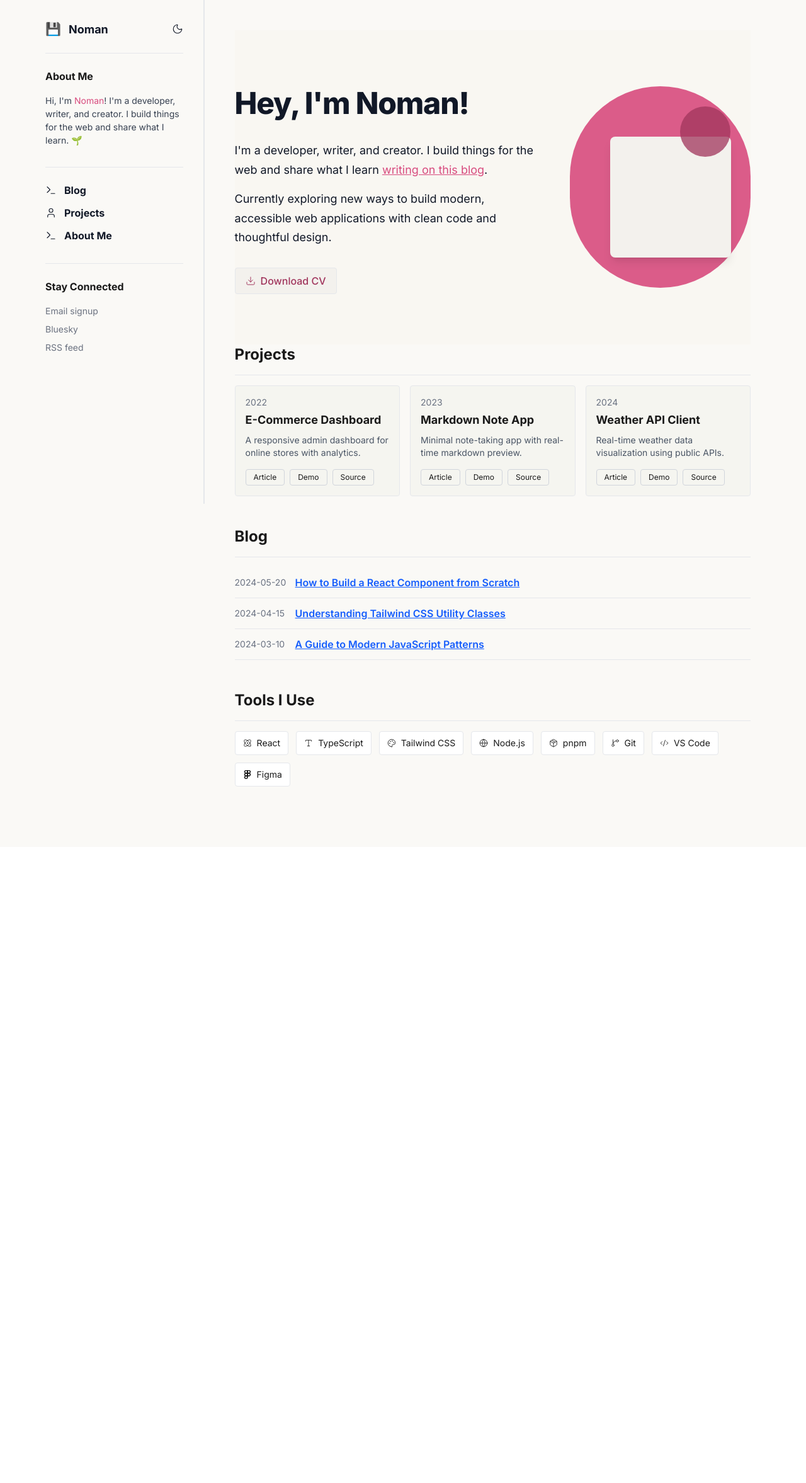
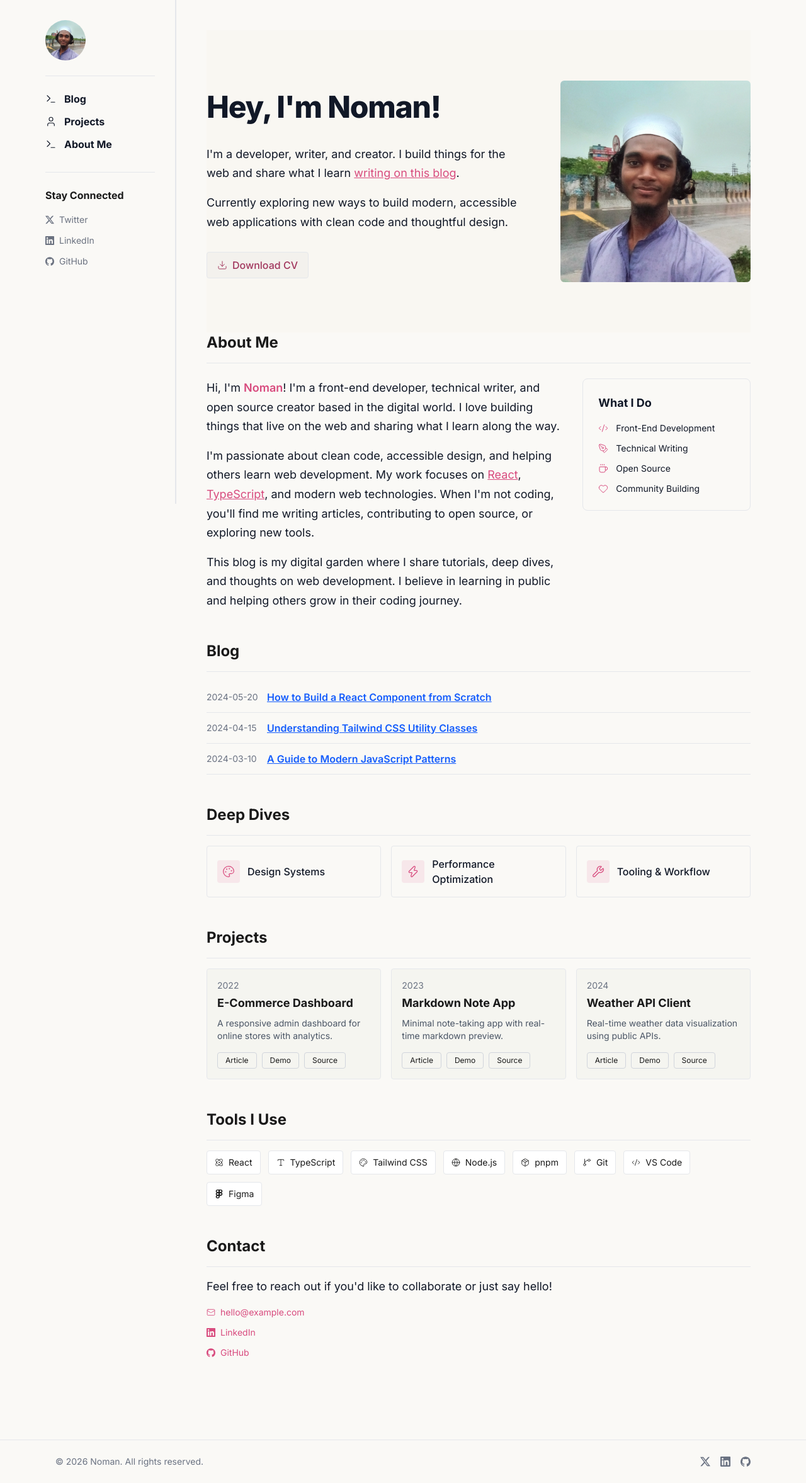
Before and after one commit to HackWithNoman/hackwithnoman-site, a Next.js app: page / in a window 1280 px wide. Shown: the whole page at 63% size. Before the commit the page ends 1345 px from the top, so only its background shows below. Built offline with nearby package versions, Linux system fonts and the light colour scheme.

Commit message:
feat: updated nav and hero

```diff
--- /dev/null
+++ b/src/components/AboutSection.tsx
@@ -0,0 +1,76 @@
+import React from "react";
+import { Code2, PenTool, Coffee, Heart } from "lucide-react";
+
+const skills = [
+  { icon: Code2, label: "Front-End Development" },
+  { icon: PenTool, label: "Technical Writing" },
+  { icon: Coffee, label: "Open Source" },
+  { icon: Heart, label: "Community Building" },
+];
+
+const AboutSection = () => {
+  return (
+    <section className="mb-12" id="about">
+      <h2 className="text-2xl font-bold mb-4">About Me</h2>
+      <hr className="border-[#E5E7EB] mb-6" />
+
+      <div className="grid grid-cols-1 md:grid-cols-3 gap-8">
+        {/* Main Content - 2/3 width */}
+        <div className="md:col-span-2 space-y-4">
+          <p className="text-[1.125rem] leading-[1.7] text-[#111827]">
+            Hi, I'm{" "}
+            <span className="text-[#D84B7E] font-semibold">Noman</span>! I'm a
+            front-end developer, technical writer, and open source creator based in
+            the digital world. I love building things that live on the web and
+            sharing what I learn along the way.
+          </p>
+
+          <p className="text-[1.125rem] leading-[1.7] text-[#111827]">
+            I'm passionate about clean code, accessible design, and helping others
+            learn web development. My work focuses on{" "}
+            <a href="#" className="text-[#D84B7E] underline">
+              React
+            </a>
+            ,{" "}
+            <a href="#" className="text-[#D84B7E] underline">
+              TypeScript
+            </a>
+            , and modern web technologies. When I'm not coding, you'll find me
+            writing articles, contributing to open source, or exploring new tools.
+          </p>
+
+          <p className="text-[1.125rem] leading-[1.7] text-[#111827]">
+            This blog is my digital garden where I share tutorials, deep dives, and
+            thoughts on web development. I believe in learning in public and
+            helping others grow in their coding journey.
+          </p>
+        </div>
+
+        {/* Sidebar Content - 1/3 width */}
+        <div className="space-y-6">
+          {/* Skills/Interests */}
+          <div className="bg-[#FAF9F6] border border-[#E5E7EB] rounded-lg p-6">
+            <h3 className="text-lg font-bold mb-4 text-[#111827]">What I Do</h3>
+            <ul className="space-y-3">
+              {skills.map((skill) => {
+                const Icon = skill.icon;
+                return (
+                  <li key={skill.label} className="flex items-center gap-3">
+                    <Icon
+                      size={16}
+                      strokeWidth={1.5}
+                      className="text-[#D84B7E]"
+                    />
+                    <span className="text-sm text-[#111827]">{skill.label}</span>
+                  </li>
+                );
+              })}
+            </ul>
+          </div>
+        </div>
+      </div>
+    </section>
+  );
+};
+
+export default AboutSection;
--- /dev/null
+++ b/src/components/ContactSection.tsx
@@ -0,0 +1,40 @@
+import React from "react";
+import { Mail } from "lucide-react";
+import { SiLinkedin, SiGithub } from "react-icons/si";
+
+const ContactSection = () => {
+  return (
+    <section className="mb-12" id="contact">
+      <h2 className="text-2xl font-bold mb-4">Contact</h2>
+      <hr className="border-[#E5E7EB] mb-4" />
+      <p className="text-[1.125rem] leading-[1.7] text-[#111827] mb-4">
+        Feel free to reach out if you'd like to collaborate or just say hello!
+      </p>
+      <div className="flex flex-col gap-3">
+        <a
+          href="mailto:hello@example.com"
+          className="text-[#D84B7E] flex items-center gap-2 text-sm hover:opacity-80 transition-opacity"
+        >
+          <Mail size={14} strokeWidth={1.5} />
+          hello@example.com
+        </a>
+        <a
+          href="#"
+          className="text-[#D84B7E] flex items-center gap-2 text-sm hover:opacity-80 transition-opacity"
+        >
+          <SiLinkedin size={14} />
+          LinkedIn
+        </a>
+        <a
+          href="#"
+          className="text-[#D84B7E] flex items-center gap-2 text-sm hover:opacity-80 transition-opacity"
+        >
+          <SiGithub size={14} />
+          GitHub
+        </a>
+      </div>
+    </section>
+  );
+};
+
+export default ContactSection;
--- /dev/null
+++ b/src/components/DeepDivesSection.tsx
@@ -0,0 +1,35 @@
+import React from "react";
+import { Palette, Zap, Wrench } from "lucide-react";
+
+const deepDives = [
+  { icon: Palette, title: "Design Systems" },
+  { icon: Zap, title: "Performance Optimization" },
+  { icon: Wrench, title: "Tooling & Workflow" },
+];
+
+const DeepDivesSection = () => {
+  return (
+    <section className="mb-12" id="deep-dives">
+      <h2 className="text-2xl font-bold mb-4">Deep Dives</h2>
+      <hr className="border-[#E5E7EB] mb-4" />
+      <div className="grid grid-cols-1 md:grid-cols-3 gap-4">
+        {deepDives.map((item) => {
+          const Icon = item.icon;
+          return (
+            <div
+              key={item.title}
+              className="border border-[#E5E7EB] rounded p-4 flex items-center gap-3 hover:border-gray-300 transition-colors"
+            >
+              <span className="bg-[#D84B7E]/10 p-2 rounded">
+                <Icon size={20} strokeWidth={1.5} className="text-[#D84B7E]" />
+              </span>
+              <span className="font-medium text-[#111827]">{item.title}</span>
+            </div>
+          );
+        })}
+      </div>
+    </section>
+  );
+};
+
+export default DeepDivesSection;
--- a/src/components/HeroSection.tsx
+++ b/src/components/HeroSection.tsx
@@ -1,4 +1,5 @@
 import { Download } from "lucide-react";
+import Image from "next/image";
 import Link from "next/link";
 
 const HeroSection = () => {
@@ -46,14 +47,13 @@ const HeroSection = () => {
         {/* Illustration Placeholder - 35% width */}
         <div className="w-full md:w-[35%] flex justify-center md:justify-end">
           <div className="relative w-64 h-64 md:w-80 md:h-80">
-            {/* Pink circle background */}
-            <div className="absolute inset-0 rounded-full bg-[#D84B7E] opacity-90" />
-
-            {/* Character/Graphic (placeholder) */}
-            <div className="absolute inset-0 flex items-center justify-center overflow-visible">
-              <div className="w-40 h-40 md:w-48 md:h-48 bg-[#F3F1ED] rounded-lg shadow-lg transform translate-y-4 translate-x-4" />
-              <div className="absolute top-8 right-8 w-20 h-20 bg-[#A1365D] rounded-full opacity-75" />
-            </div>
+            <Image
+              src="/avatar.jpg"
+              alt="Noman"
+              className="w-full h-full object-cover rounded-md"
+              width={500}
+              height={500}
+            />
           </div>
         </div>
       </div>
--- a/src/components/PortfolioPage.tsx
+++ b/src/components/PortfolioPage.tsx
@@ -3,9 +3,12 @@
 import Sidebar from "./Sidebar";
 import TopNav from "./TopNav";
 import HeroSection from "./HeroSection";
+import AboutSection from "./AboutSection";
 import BlogNotesSection from "./BlogNotesSection";
+import DeepDivesSection from "./DeepDivesSection";
 import ProjectsSection from "./ProjectsSection";
 import ToolsSection from "./ToolsSection";
+import ContactSection from "./ContactSection";
 import Footer from "./Footer";
 
 const PortfolioPage = () => {
@@ -18,18 +21,22 @@ const PortfolioPage = () => {
 
       <div className="max-w-[1200px] mx-auto flex flex-col md:flex-row">
         {/* Left Sidebar - visible on lg+ */}
-        <div className="hidden lg:block lg:w-1/4 lg:sticky lg:top-0 lg:h-screen lg:overflow-y-auto lg:border-r lg:border-gray-200">
+        <div className="hidden lg:block lg:w-1/5 lg:sticky lg:top-0 lg:h-screen lg:overflow-y-auto lg:border-r lg:border-[#E5E7EB]">
           <Sidebar />
         </div>
 
         {/* Main Content */}
         <main className="w-full md:w-4/5 p-6 md:p-12 mx-auto lg:mx-0">
           <HeroSection />
+          <AboutSection />
+          <BlogNotesSection />
+          <DeepDivesSection />
           <ProjectsSection />
-          <BlogNotesSection />
           <ToolsSection />
+          <ContactSection />
         </main>
       </div>
+      <Footer />
     </div>
   );
 };
--- a/src/components/Sidebar.tsx
+++ b/src/components/Sidebar.tsx
@@ -1,54 +1,39 @@
-import { Terminal, User, Moon } from "lucide-react";
-import Link from "next/link";
+import { Terminal, User } from "lucide-react";
+import Image from "next/image";
+import { SiX, SiLinkedin, SiGithub } from "react-icons/si";
 
 const navItems = [
   { icon: Terminal, label: "Blog", link: "#blog" },
   { icon: User, label: "Projects", link: "#projects" },
-  { icon: Terminal, label: "About Me", link: "#home" },
+  { icon: Terminal, label: "About Me", link: "#about" },
 ];
 
 const socialLinks = [
-  { label: "Email signup", href: "#" },
-  { label: "Bluesky", href: "#" },
-  { label: "RSS feed", href: "#" },
+  { icon: SiX, label: "Twitter", href: "#" },
+  { icon: SiLinkedin, label: "LinkedIn", href: "#" },
+  { icon: SiGithub, label: "GitHub", href: "#" },
 ];
 
-const Sidebar = () => {
+interface SidebarProps {
+  onNavClick?: () => void;
+}
+
+const Sidebar = ({ onNavClick }: SidebarProps) => {
   return (
     <aside className="w-full p-8 bg-[#FAF9F6] md:h-screen md:overflow-y-auto md:border-r md:border-[#E5E7EB]">
-      {/* Header Section */}
-      <div className="flex items-center gap-3 mb-6">
-        {/* Floppy disk icon/emoji */}
-        <span className="text-xl" role="img" aria-label="floppy disk">
-          💾
-        </span>
+      {/* Profile Image as Logo */}
+      <a href="/" className="flex items-start mb-4">
+        <div className="w-16 h-16 rounded-full bg-gray-200 overflow-hidden">
+          <Image
+            src="/avatar.jpg"
+            alt="Noman"
+            className="w-full h-full object-cover"
+            width={500}
+            height={500}
+          />
+        </div>
+      </a>
 
-        {/* Name/Title */}
-        <div className="flex-1">
-          <h1 className="text-[1.125rem] font-bold text-[#111827]">Noman</h1>
-        </div>
-
-        {/* Utility Icons */}
-        <div className="flex items-center gap-2">
-          {/* Moon icon for dark mode */}
-          <Moon size={18} strokeWidth={1.5} className="text-[#111827]" />
-        </div>
-      </div>
-
-      {/* Divider */}
-      <hr className="border-[#E5E7EB] my-6" />
-
-      {/* About Me Section */}
-      <div className="mb-8">
-        <h2 className="text-[1rem] font-bold mb-4">About Me</h2>
-        <p className="text-[0.875rem] leading-[1.5] text-[#374151]">
-          Hi, I'm <span className="text-[#D84B7E]">Noman</span>! I'm a
-          developer, writer, and creator. I build things for the web and share
-          what I learn. 🌱
-        </p>
-      </div>
-
-      {/* Divider */}
       <hr className="border-[#E5E7EB] my-6" />
 
       {/* Primary Navigation */}
@@ -58,35 +43,40 @@ const Sidebar = () => {
             const Icon = item.icon;
             return (
               <li key={item.label}>
-                <Link
+                <a
                   href={item.link}
+                  onClick={onNavClick}
                   className="flex items-center gap-3 text-[1rem] font-bold text-[#111827] hover:text-[#D84B7E] transition-colors"
                 >
                   <Icon size={18} strokeWidth={1.5} />
                   <span>{item.label}</span>
-                </Link>
+                </a>
               </li>
             );
           })}
         </ul>
       </nav>
 
-      {/* Divider */}
       <hr className="border-[#E5E7EB] my-6" />
 
-      {/* Stay Connected Section */}
+      {/* Stay Connected Section with Icons */}
       <div>
         <h3 className="text-[1rem] font-bold mb-4">Stay Connected</h3>
-        <div className="flex flex-col gap-2">
-          {socialLinks.map((item) => (
+        <div className="flex flex-col gap-3">
+          {socialLinks.map((item) => {
+            const Icon = item.icon;
+            return (
               <a
                 key={item.label}
                 href={item.href}
-              className="text-[0.875rem] text-[#6B7280] hover:underline transition-colors"
+                onClick={onNavClick}
+                className="flex items-center gap-2 text-[0.875rem] text-[#6B7280] hover:text-[#D84B7E] transition-colors"
               >
+                <Icon size={14} />
                 {item.label}
               </a>
-          ))}
+            );
+          })}
         </div>
       </div>
     </aside>
--- a/src/components/TopNav.tsx
+++ b/src/components/TopNav.tsx
@@ -66,6 +66,8 @@ const TopNav = () => {
 
             {/* Utility Icons */}
             <div className="flex items-center gap-2">
+              {/* Pink circular indicator */}
+              <span className="w-3 h-3 rounded-full bg-[#D84B7E]" />
               {/* Moon icon for dark mode */}
               <Moon size={18} strokeWidth={1.5} className="text-[#111827]" />
             </div>
@@ -108,19 +110,20 @@ const TopNav = () => {
                 </h1>
               </div>
               <div className="flex items-center gap-2">
+                <span className="w-3 h-3 rounded-full bg-[#D84B7E]" />
                 <Moon size={18} strokeWidth={1.5} className="text-[#111827]" />
               </div>
             </div>
 
-            {/* About Me Section */}
-            <div className="mb-6">
-              <h2 className="text-[1rem] font-bold mb-4">About Me</h2>
-              <p className="text-[0.875rem] leading-[1.5] text-[#374151]">
-                Hi, I'm <span className="text-[#D84B7E]">Noman</span>! I'm a
-                developer, writer, and creator. I build things for the web and
-                share what I learn. 🌱
-              </p>
+            {/* Profile Image for Mobile */}
+            <div className="w-20 h-20 rounded-full bg-gray-200 mb-4 overflow-hidden mx-auto">
+              <img
+                src="https://images.pexels.com/photos/4487599/pexels-photo-4487599.jpeg"
+                alt="Noman"
+                className="w-full h-full object-cover"
+              />
             </div>
+            <p className="text-center text-sm text-gray-500 mb-6">Front-End Developer</p>
 
             <hr className="border-[#E5E7EB] my-6" />
 
```
Also changed, not shown: public/avatar.jpg (added). Lines whose indentation alone changed are shown as unchanged.
